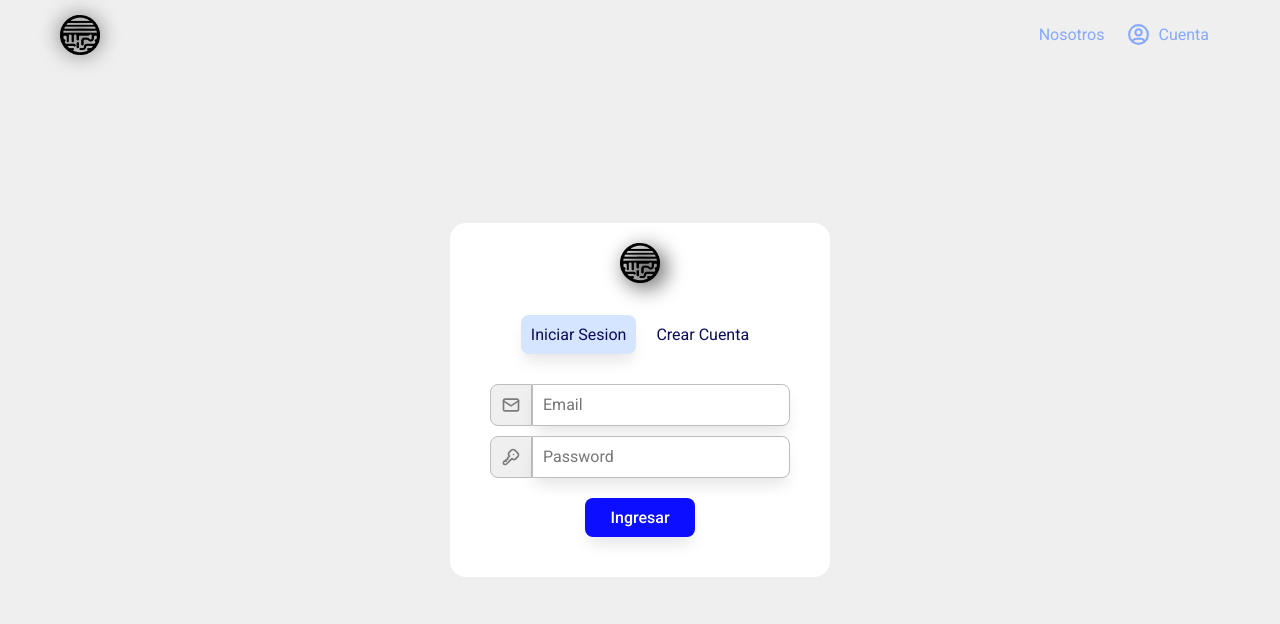
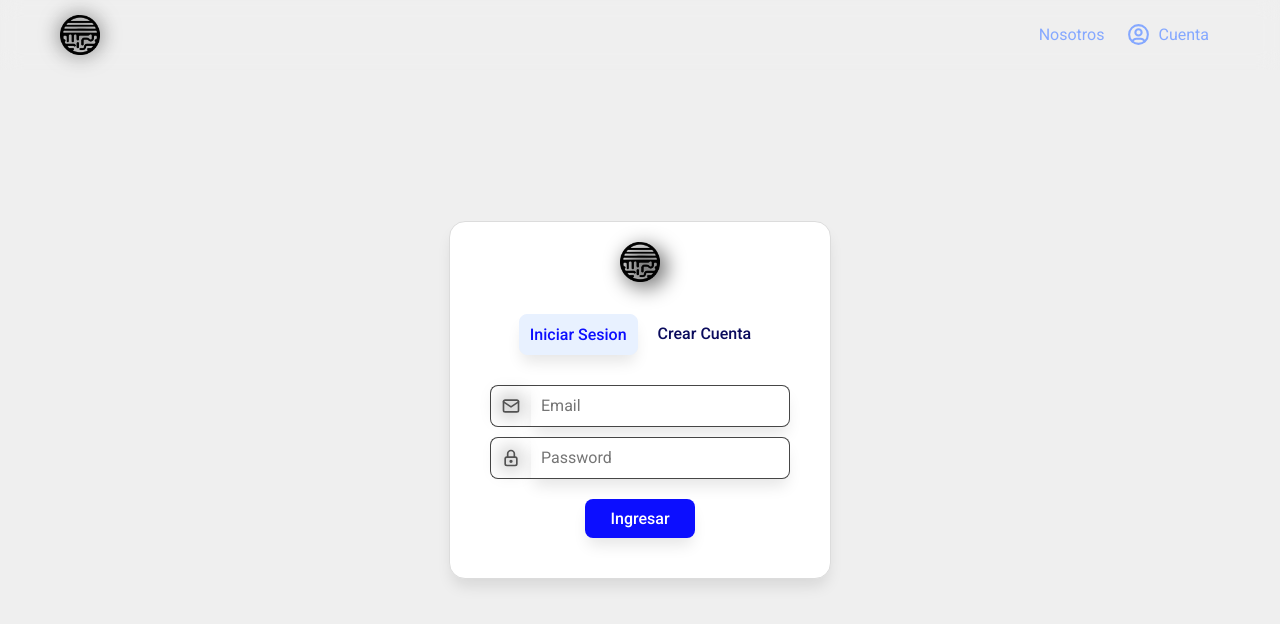
Before and after one commit to FoulTrip/creditoya_web, a Next.js app: page /auth in a window 1280 px wide. Shown: the top 624 px of the page. Built offline with nearby package versions, Linux system fonts and the light colour scheme.

Commit message:
bug fixed color ui

```diff
--- a/src/app/auth/page.module.css
+++ b/src/app/auth/page.module.css
@@ -9,10 +9,10 @@
 .centerDiv {
   display: flex;
   flex-direction: column;
-  /* box-shadow: 0px 10px 15px -3px rgba(0, 0, 0, 0.1); */
-  /* border: 1px solid var(--blue-100); */
+  box-shadow: 0px 10px 15px -3px rgba(0, 0, 0, 0.1);
+  border: 1px solid var(--white-200);
   padding: 20px;
-  background: #ffffff;
+  background: var(--white-50);
   border-radius: 16px;
 }
 
@@ -43,34 +43,38 @@
   padding: 10px;
   cursor: pointer;
   color: var(--blue-950);
+  font-weight: 500;
 }
 
 .btnInitSelected {
-  background: var(--blue-100);
+  background: var(--blue-50);
   display: grid;
   place-content: center;
   padding: 10px;
   border-radius: 8px;
   cursor: pointer;
   box-shadow: 0px 10px 15px -3px rgba(0, 0, 0, 0.1);
-  border: 1px solid var(--green-300);
-  color: var(--blue-950);
+  border: 1px solid var(--blue-50);
+  color: var(--blue-600);
+  font-weight: 500;
 }
 
 .btnregister {
   padding: 10px;
   cursor: pointer;
   color: var(--blue-950);
+  font-weight: 500;
 }
 
 .btnregisterSelected {
   padding: 10px;
   cursor: pointer;
-  background: var(--blue-100);
+  background: var(--blue-50);
   display: grid;
   place-content: center;
   border-radius: 8px;
   box-shadow: 0px 10px 15px -3px rgba(0, 0, 0, 0.1);
   border: 1px solid var(--green-300);
-  color: var(--blue-950);
+  color: var(--blue-600);
+  font-weight: 500;
 }
--- a/src/components/auth/Signin.tsx
+++ b/src/components/auth/Signin.tsx
@@ -6,7 +6,7 @@ import { useRouter } from "next/navigation";
 import styles from "./auth.module.css";
 import axios from "axios";
 
-import { TbKey, TbMail } from "react-icons/tb";
+import { TbKey, TbLock, TbMail } from "react-icons/tb";
 import { useGlobalContext } from "@/context/Auth";
 import { AuthUser } from "@/types/User";
 
@@ -70,7 +70,7 @@ function Signin() {
           </div>
           <div className={styles.boxInput}>
             <div className={styles.subBoxIconInput}>
-              <TbKey className={styles.iconInput} size={20} />
+              <TbLock className={styles.iconInput} size={20} />
             </div>
             <input
               className={styles.input}
--- a/src/components/auth/auth.module.css
+++ b/src/components/auth/auth.module.css
@@ -3,7 +3,7 @@
   min-width: 300px;
   padding: 20px;
   background: transparent;
-  color: #fff;
+  color: var(--white-50);
   display: flex;
   flex-direction: column;
   gap: 10px;
@@ -20,30 +20,32 @@
 .boxInput {
   display: flex;
   flex-direction: row;
-  color: #000;
 }
 
 .subBoxIconInput {
   display: grid;
   place-content: center;
   padding: 10px;
-  background: var(--white-100);
-  border: 1px solid var(--white-300);
+  /* background: var(--white-100); */
+  border: 1px solid var(--white-800);
+  border-right: 0;
   border-radius: 8px 0px 0px 8px;
 }
 
 .input {
   padding: 10px;
   border-radius: 0px 8px 8px 0px;
-  border: 1px solid var(--white-300);
+  border: 1px solid var(--white-800);
   outline: none;
   font-size: 16px;
   box-shadow: 0px 10px 15px -3px rgba(0, 0, 0, 0.1);
   flex: 1;
+  border-left: 0px;
 }
 
 .iconInput {
-  color: var(--white-500);
+  color: var(--white-700);
+  filter: drop-shadow(0px 0px 10px #000000);
 }
 
 .btnSubmit {
```
